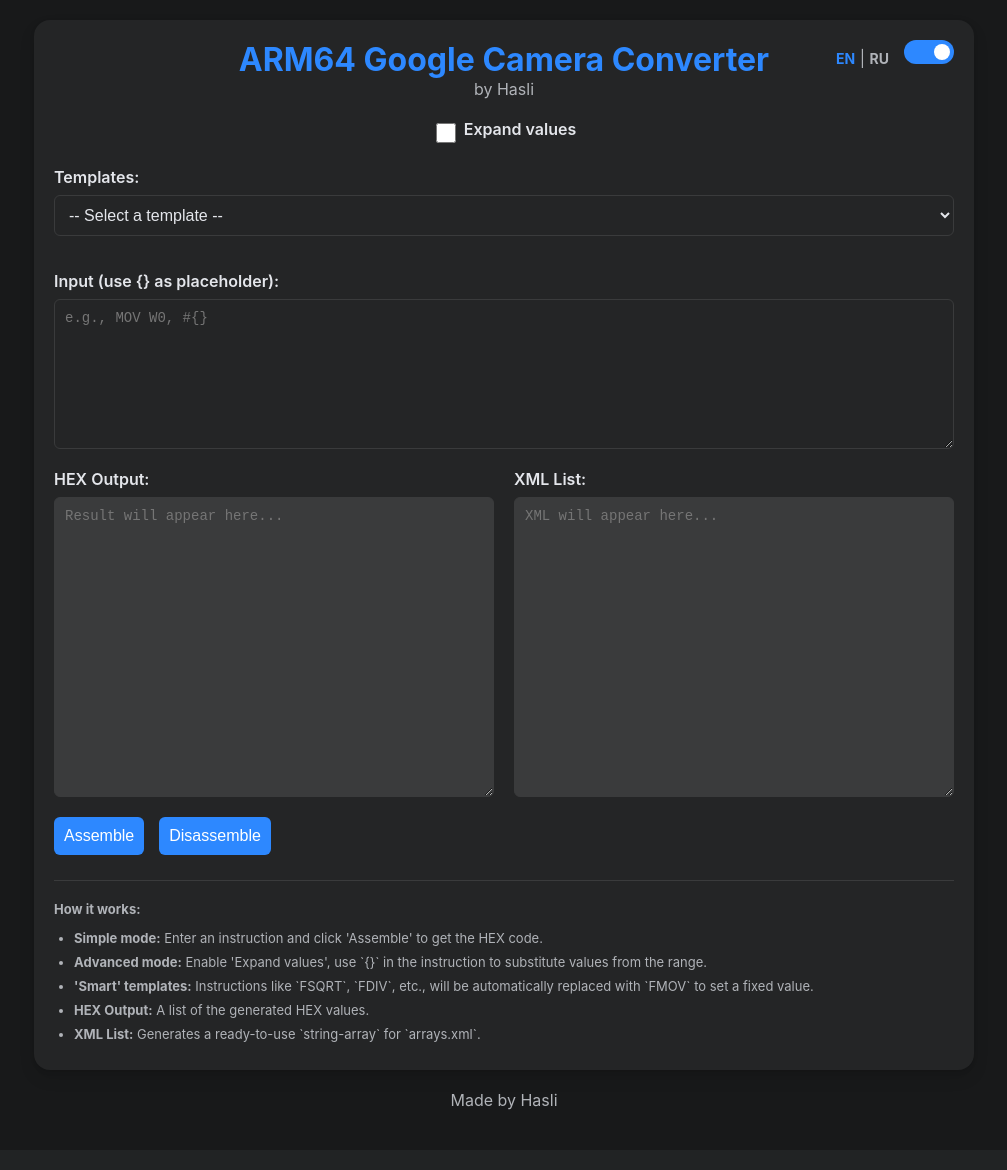
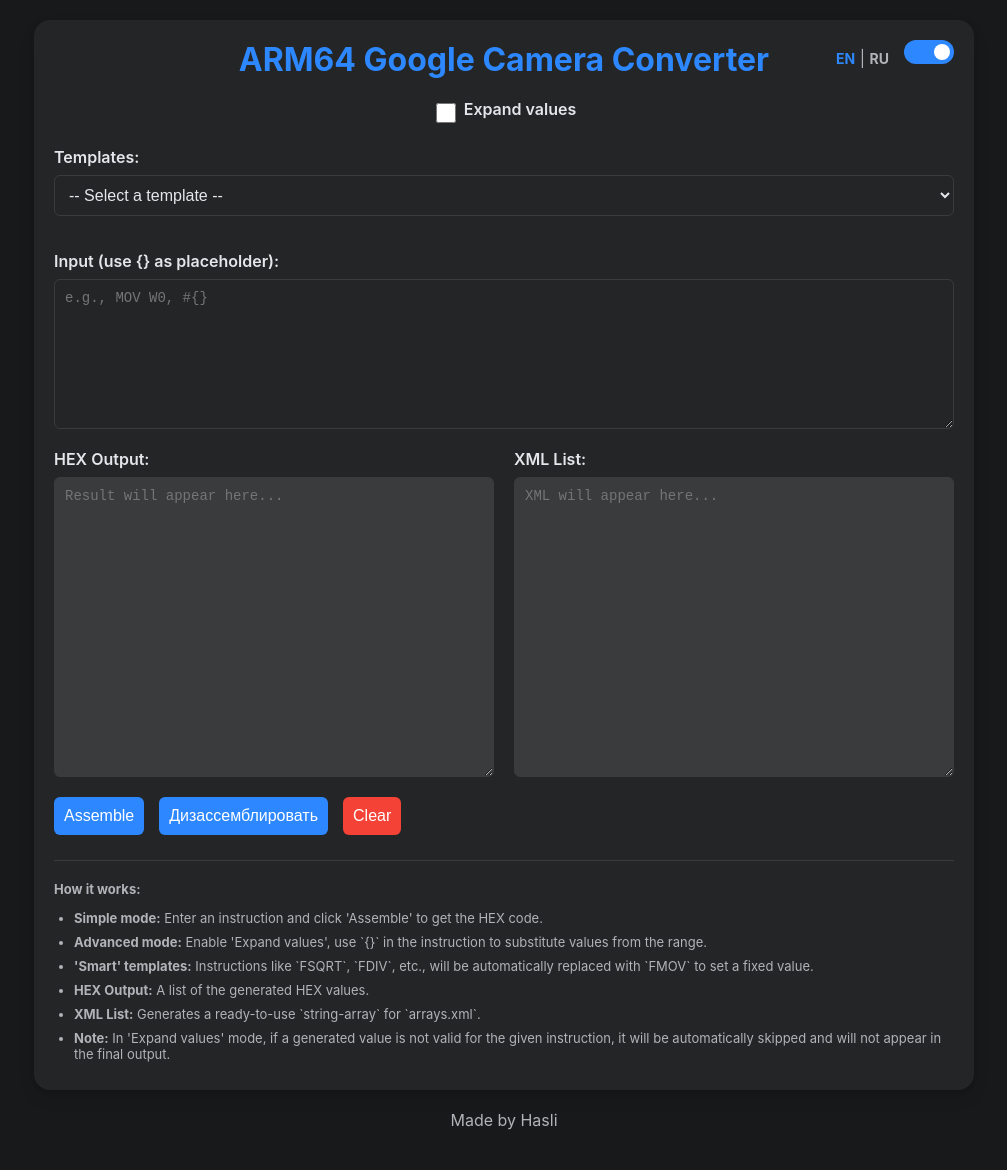
Before and after one commit to Hasli-dev/ARM64-HEX-GCAM-Converter, a Flask app: page / in a window 1280 px wide. Shown: the whole page, without its empty margins (136-1143 px from the left). Before the commit the page ends 1110 px from the top, so only its background shows below. Run offline with Flask 3, Linux system fonts and the light colour scheme.

Commit message:
Feature: Add Clear button, fix disassembler, and improve UI

```diff
--- a/app.py
+++ b/app.py
@@ -1,12 +1,12 @@
 from flask import Flask, render_template, request, jsonify
 import subprocess
+import sys
 import os
-import sys
 
 app = Flask(__name__)
 
-BASE_DIR = os.path.dirname(os.path.abspath(__file__))
-ARM_CONVERTER_PATH = os.path.join(BASE_DIR, 'arm_converter.py')
+# Путь к скрипту arm_converter.py
+ARM_CONVERTER_PATH = os.path.join(os.path.dirname(__file__), 'arm_converter.py')
 
 @app.route('/')
 def index():
@@ -18,9 +18,11 @@ def convert():
     code = data.get('code', '')
     arch = data.get('arch', 'arm64')
     mode = data.get('mode', 'arm')
+    action = data.get('action', 'assemble') # Получаем действие
 
     try:
-        command = [sys.executable, ARM_CONVERTER_PATH, code, '--arch', arch, '--mode', mode]
+        # Передаем действие в скрипт
+        command = [sys.executable, ARM_CONVERTER_PATH, code, '--arch', arch, '--mode', mode, '--action', action]
 
         startupinfo = None
         if sys.platform == "win32":
@@ -32,18 +34,14 @@ def convert():
             command,
             capture_output=True,
             text=True,
-            check=False,
-            encoding='utf-8',
+            check=True,
             startupinfo=startupinfo
         )
-
-        if result.returncode != 0:
-            return jsonify({"error": result.stderr.strip() if result.stderr else "Unknown script error"}), 400
-
-        return jsonify({"output": result.stdout.strip()})
-
+        return jsonify({'output': result.stdout.strip()})
+    except subprocess.CalledProcessError as e:
+        return jsonify({'error': e.stderr.strip()})
     except Exception as e:
-        return jsonify({"error": f"An unexpected error occurred: {str(e)}"}), 500
+        return jsonify({'error': str(e)})
 
 if __name__ == '__main__':
-    app.run(debug=True, port=8000)
+    app.run(host='0.0.0.0', port=8000, debug=True)
--- a/templates/index.html
+++ b/templates/index.html
@@ -10,7 +10,7 @@
     <div class="container">
         <div class="header">
             <h1 data-lang-key="main_title">ARM64 Google Camera Converter</h1>
-            <p style="text-align: center; margin: 0; color: var(--footer-text-color);" data-lang-key="subtitle">by Hasli</p>
+
         </div>
         <div class="top-controls">
             <div class="lang-switch-wrapper">
@@ -77,6 +77,7 @@
         <div class="buttons">
             <button id="assemble" data-lang-key="button_assemble">Assemble</button>
             <button id="disassemble" data-lang-key="button_disassemble">Disassemble</button>
+                <button id="clear" data-lang-key="button_clear" style="background-color: #f44336; color: white;">Clear</button>
         </div>
         <div class="description">
             <p><strong data-lang-key="desc_header">Как это работает:</strong></p>
@@ -86,6 +87,7 @@
                 <li data-lang-key="desc_3"><strong>'Умные' шаблоны:</strong> Инструкции типа `FSQRT`, `FDIV` и т.д. будут автоматически заменены на `FMOV` для установки фиксированного значения.</li>
                 <li data-lang-key="desc_4"><strong>HEX Output:</strong> Формирует список полученных HEX-значений.</li>
                 <li data-lang-key="desc_5"><strong>XML-список:</strong> Генерирует готовый `string-array` для вставки в `arrays.xml`.</li>
+                <li data-lang-key="desc_6"></li>
             </ul>
         </div>
     </div>
@@ -121,13 +123,16 @@
                 xml_label: "XML List:",
                 xml_placeholder: "XML will appear here...",
                 button_assemble: "Assemble",
-                button_disassemble: "Disassemble",
+                button_disassemble: "Дизассемблировать",
+                button_clear: "Очистить",
+                button_clear: "Clear",
                 desc_header: "How it works:",
                 desc_1: "<strong>Simple mode:</strong> Enter an instruction and click 'Assemble' to get the HEX code.",
                 desc_2: "<strong>Advanced mode:</strong> Enable 'Expand values', use `{}` in the instruction to substitute values from the range.",
                 desc_3: "<strong>'Smart' templates:</strong> Instructions like `FSQRT`, `FDIV`, etc., will be automatically replaced with `FMOV` to set a fixed value.",
                 desc_4: "<strong>HEX Output:</strong> A list of the generated HEX values.",
                 desc_5: "<strong>XML List:</strong> Generates a ready-to-use `string-array` for `arrays.xml`.",
+                desc_6: "<strong>Note:</strong> In 'Expand values' mode, if a generated value is not valid for the given instruction, it will be automatically skipped and will not appear in the final output.",
                 status_processing: "Processing...",
                 status_generating: "Generating...",
                 error_unknown: "Unknown error",
@@ -167,6 +172,7 @@
                 desc_3: "<strong>'Умные' шаблоны:</strong> Инструкции типа `FSQRT`, `FDIV` и т.д. будут автоматически заменены на `FMOV` для установки фиксированного значения.",
                 desc_4: "<strong>HEX Output:</strong> Формирует список полученных HEX-значений.",
                 desc_5: "<strong>XML-список:</strong> Генерирует готовый `string-array` для вставки в `arrays.xml`.",
+                desc_6: "<strong>Примечание:</strong> В режиме 'Расширить значения', если сгенерированное значение не подходит для указанной инструкции, оно будет автоматически пропущено и не появится в итоговом результате.",
                 status_processing: "Выполняется...",
                 status_generating: "Генерация...",
                 error_unknown: "Неизвестная ошибка",
@@ -233,7 +239,7 @@
         expandCheckbox.addEventListener('change', () => {
             const isChecked = expandCheckbox.checked;
             document.getElementById('expand-options').style.display = isChecked ? 'flex' : 'none';
-            document.getElementById('disassemble').disabled = isChecked;
+
         });
 
         // --- Client-Side Conversion Logic ---
@@ -375,6 +381,12 @@
         document.getElementById('assemble').addEventListener('click', () => convert('assemble'));
         document.getElementById('disassemble').addEventListener('click', () => convert('disassemble'));
 
+        document.getElementById('clear').addEventListener('click', () => {
+            document.getElementById('input').value = '';
+            document.getElementById('output').value = '';
+            document.getElementById('values-xml').value = '';
+        });
+
         // Template switcher
         const templateSelect = document.getElementById('template-select');
         const inputAreaForTemplates = document.getElementById('input');
```
Also changed, not shown: arm_converter.py (+35 -2 lines).
